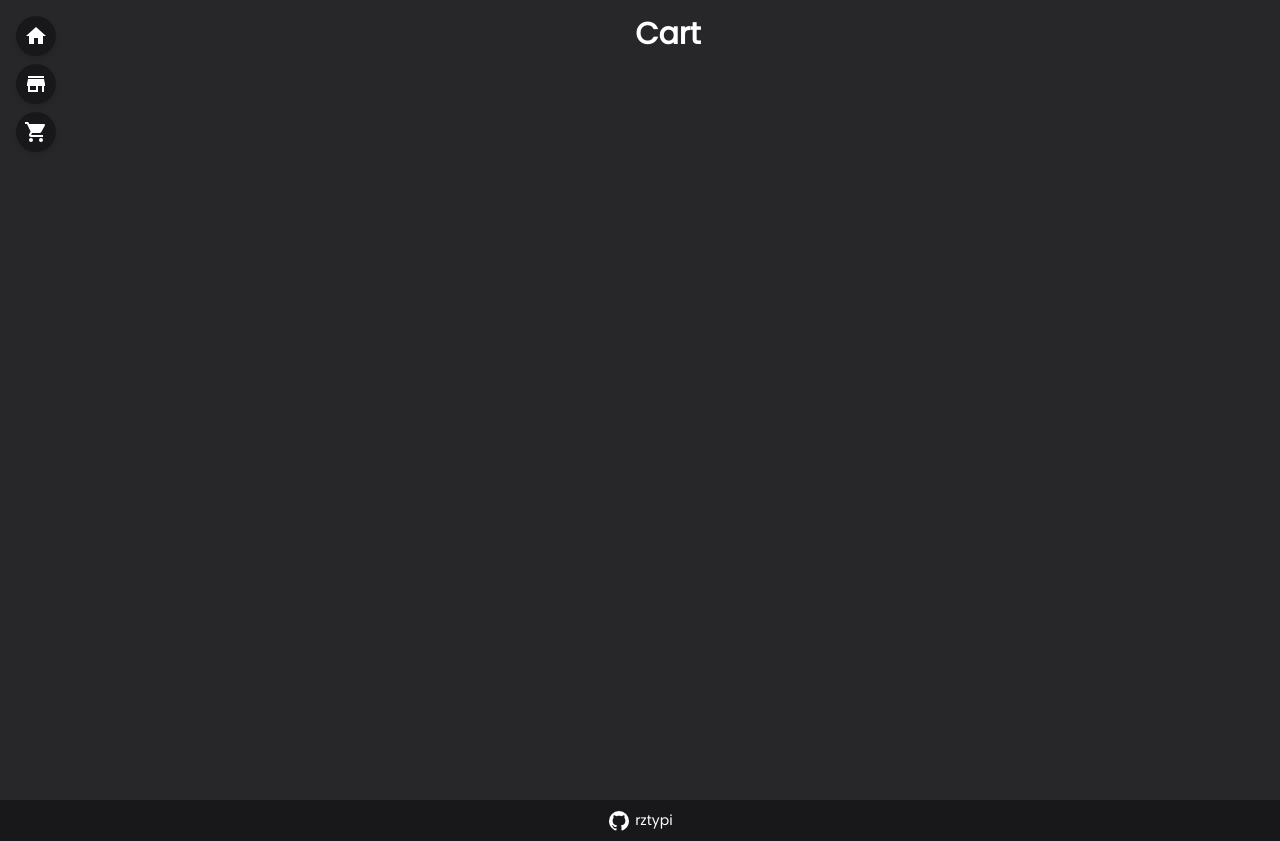
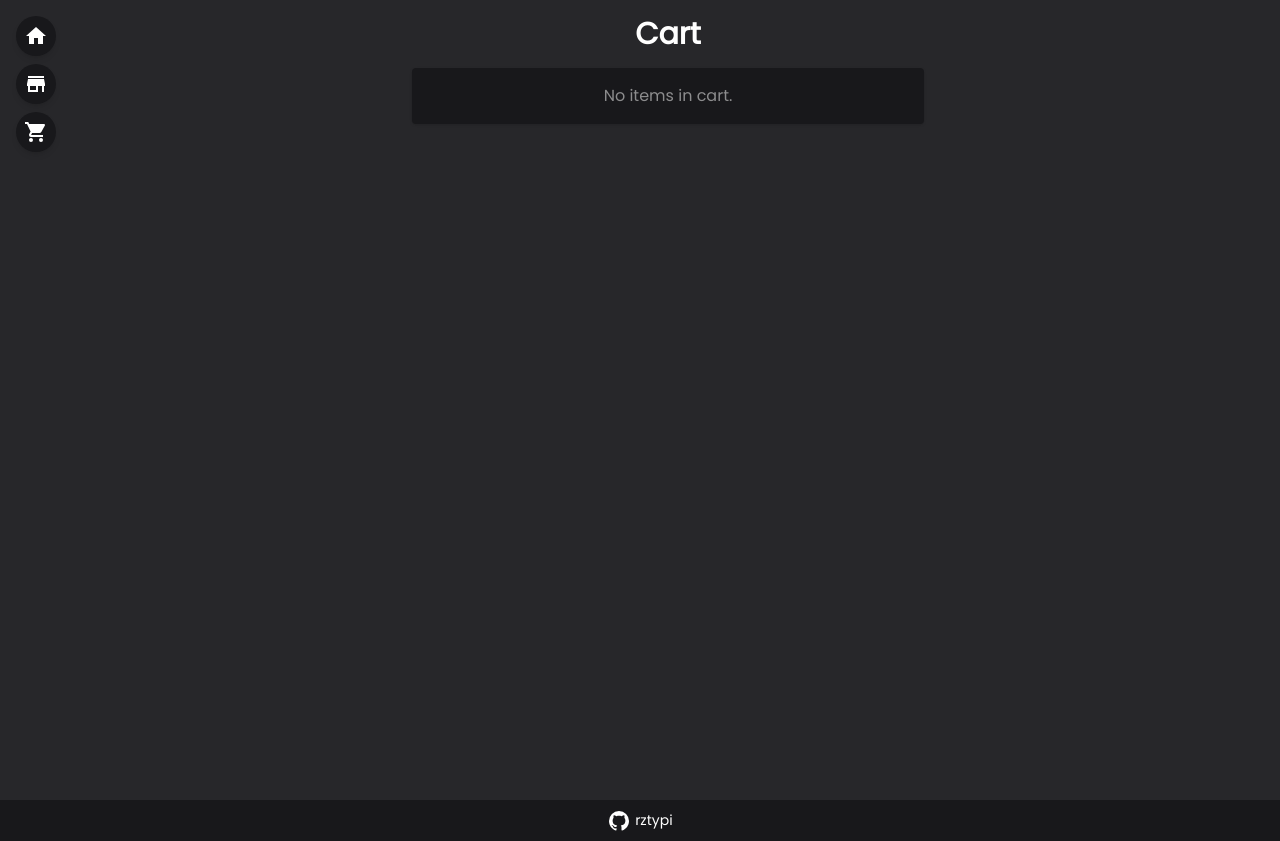
Before and after one commit to rztypi/the-company-store, a React (Vite) app: page /cart in a window 1280 px wide. Built offline with nearby package versions, Linux system fonts and the light colour scheme.

Commit message:
Add no items in cart message

```diff
--- a/src/components/Cart.jsx
+++ b/src/components/Cart.jsx
@@ -45,8 +45,9 @@ const Cart = () => {
   return (
     <div className="py-4">
       <h1 className="text-center">Cart</h1>
-      {cartData.length > 0 && (
       <div className="mx-auto mt-4 flex w-full max-w-128 flex-col rounded bg-zinc-900 p-4 shadow">
+        {cartData.length > 0 ? (
+          <>
             {Object.entries(cartData).map(([index, cartItem]) => (
               <Fragment key={cartItem.item.name}>
                 <CartItem cartItem={cartItem} />
@@ -59,8 +60,11 @@ const Cart = () => {
             <p className="mt-4 text-right text-lg">
               Total: ▮ <span className="font-bold">{totalPrice}</span>
             </p>
+          </>
+        ) : (
+          <p className="text-center opacity-50">No items in cart.</p>
+        )}
       </div>
-      )}
     </div>
   );
 };
```
Lines whose indentation alone changed are shown as unchanged.
